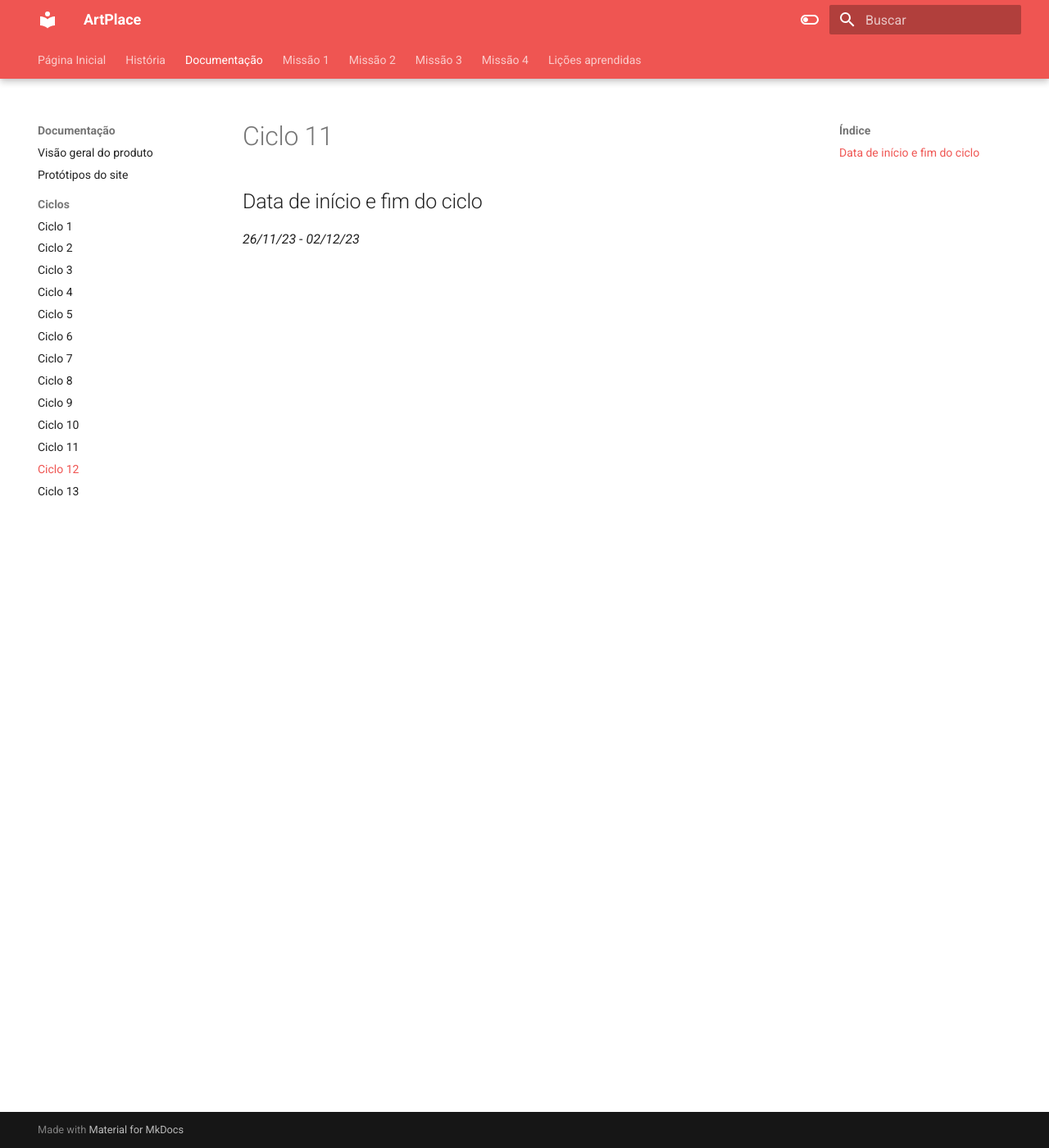
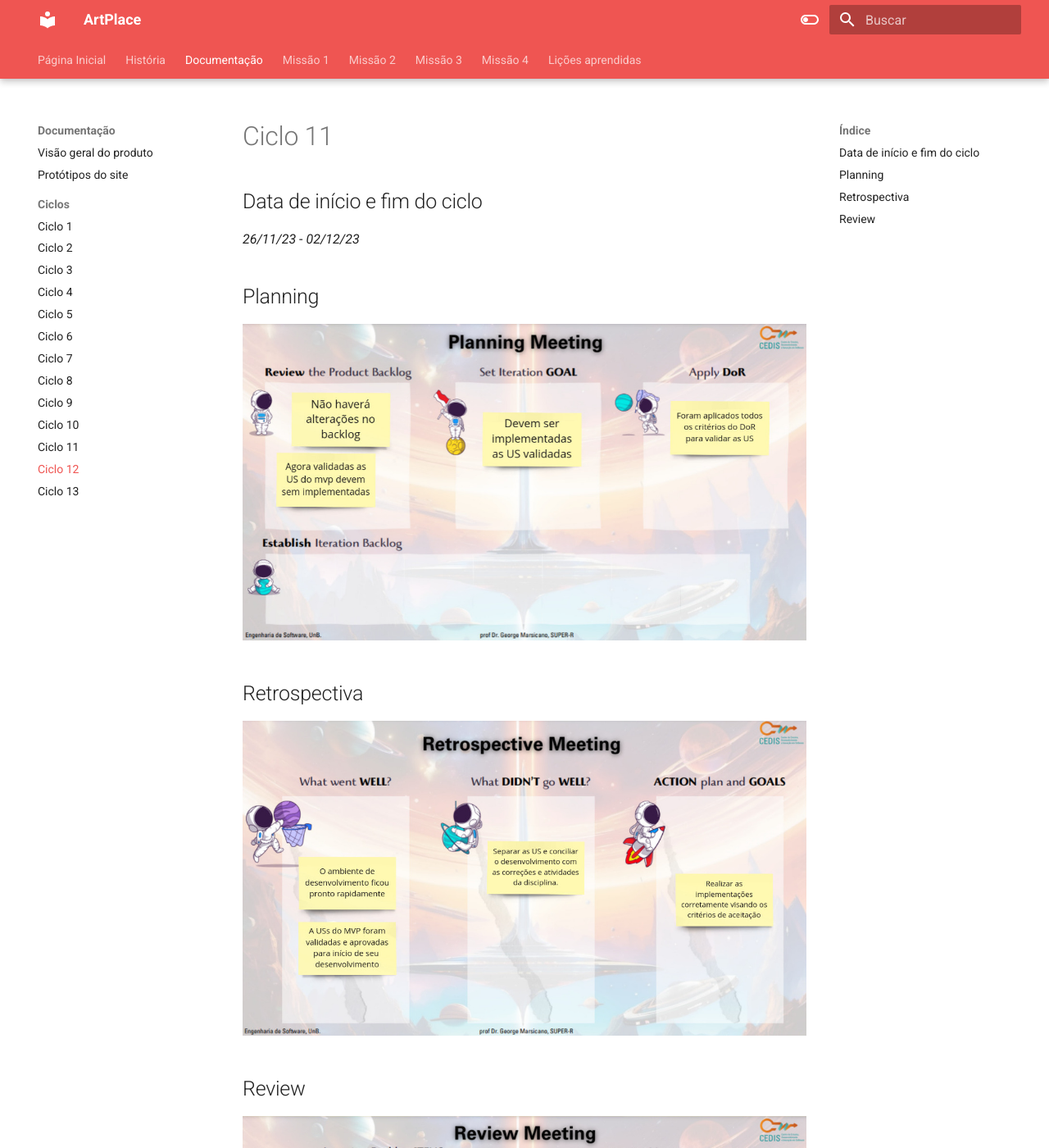
Before and after one commit to mdsreq-fga-unb/2023.2-ArtPlace, an MkDocs documentation site: the page built from docs/Ciclos/ciclo12.md, in a window 1280 px wide and 1400 px high. Shown: the whole window at 82% size. Built offline with MkDocs 1.6.1 and Material for MkDocs 9.7.7, drawn with Linux system fonts in a browser that asks for light colours.

```diff
--- a/docs/Ciclos/ciclo12.md
+++ b/docs/Ciclos/ciclo12.md
@@ -3,3 +3,16 @@
 ## Data de início e fim do ciclo
 
 *26/11/23* - *02/12/23*
+
+
+## Planning
+![Image title](../assets/planning12.jpeg)
+
+## Retrospectiva
+
+![Image title](../assets/retrospective12.jpeg)
+
+
+## Review
+
+![Image title](../assets/review12.jpeg)
```
Also changed, not shown: docs/Ciclos/ciclo11.md (+3 -3 lines).
